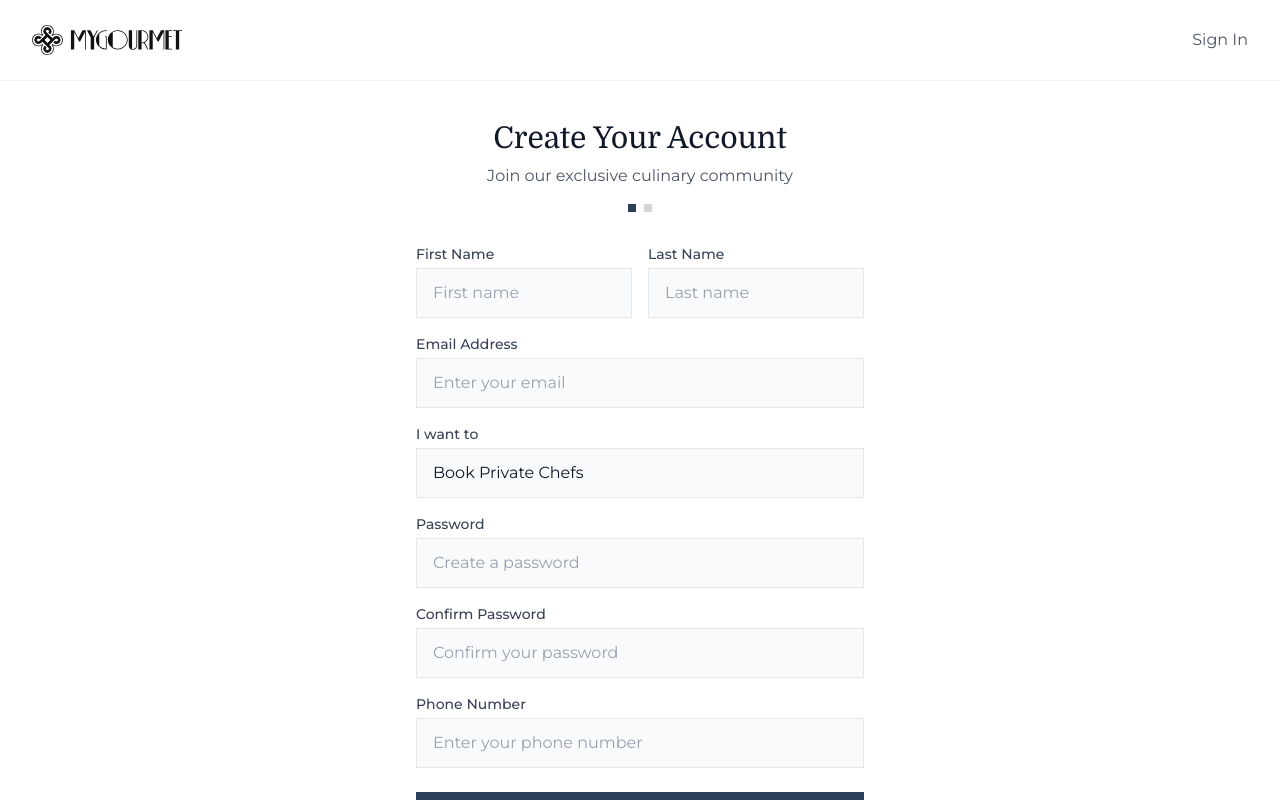
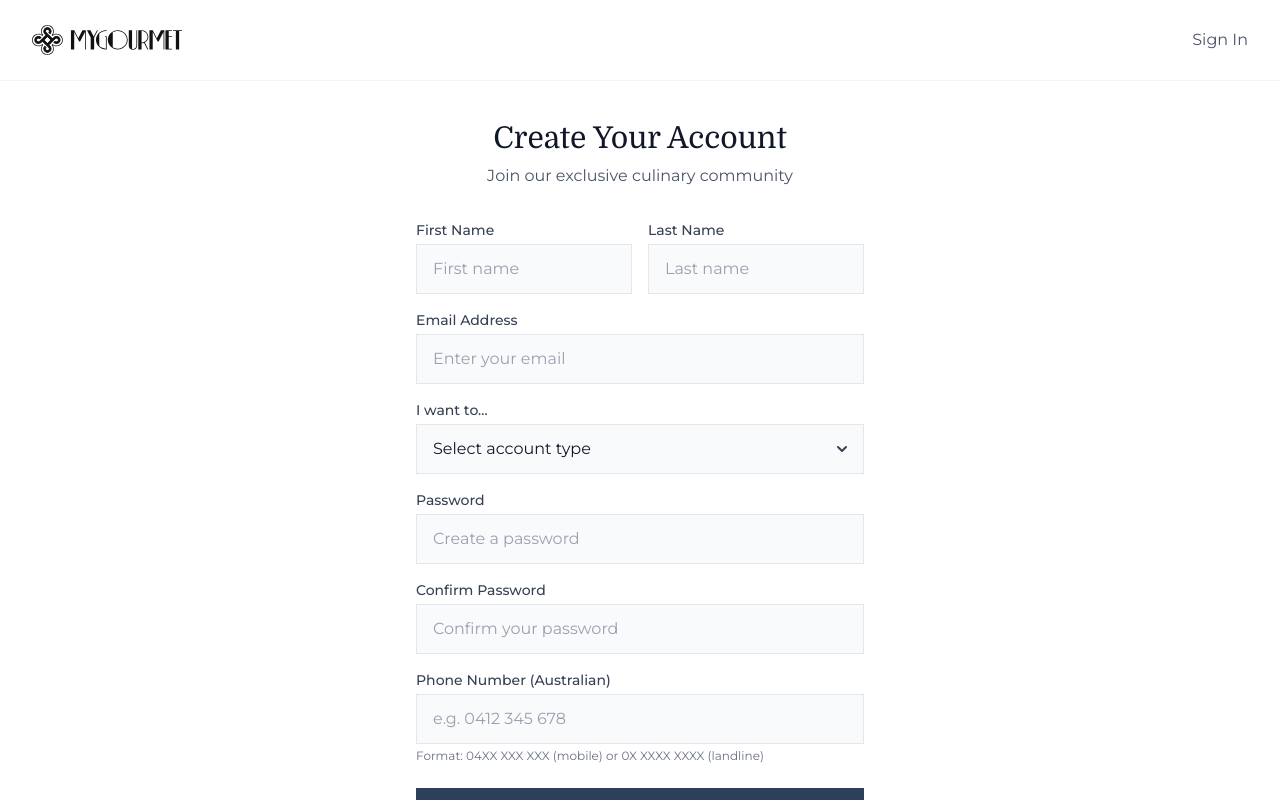
Before and after one commit to vincenth19/my-gourmet, a React (Vite) app: page /sign-up in a window 1280 px wide. Shown: the top 800 px of the page. Built offline with nearby package versions, Linux system fonts and the light colour scheme; no server answers.

Commit message:
feat, input validation for sign up

```diff
--- a/src/pages/SignUpPage.tsx
+++ b/src/pages/SignUpPage.tsx
@@ -1,4 +1,4 @@
-import { useState } from 'react';
+import { useState, useEffect } from 'react';
 import { Link, useNavigate } from 'react-router';
 import { motion } from 'framer-motion';
 import type { FormEvent, ChangeEvent } from 'react';
@@ -19,7 +19,7 @@ const SignUpPage = () => {
     firstName: '',
     lastName: '',
     phoneNumber: '',
-    userType: 'customer', // 'customer' or 'chef'
+    userType: '', // Empty default value
   });
 
   // State for payment method details
@@ -31,17 +31,88 @@ const SignUpPage = () => {
   });
 
   const [error, setError] = useState('');
+  const [passwordLengthError, setPasswordLengthError] = useState('');
+  const [passwordError, setPasswordError] = useState('');
+  const [phoneError, setPhoneError] = useState('');
   const [loading, setLoading] = useState(false);
   const navigate = useNavigate();
+
+  // Check password length on change
+  useEffect(() => {
+    if (formData.password) {
+      if (formData.password.length < 6) {
+        setPasswordLengthError('Password must be at least 6 characters');
+      } else {
+        setPasswordLengthError('');
+      }
+    } else {
+      setPasswordLengthError('');
+    }
+  }, [formData.password]);
+
+  // Check password match on change
+  useEffect(() => {
+    // Only validate if both fields have values
+    if (formData.password && formData.confirmPassword) {
+      if (formData.password !== formData.confirmPassword) {
+        setPasswordError('Passwords do not match');
+      } else {
+        setPasswordError('');
+      }
+    } else {
+      setPasswordError('');
+    }
+  }, [formData.password, formData.confirmPassword]);
+
+  // Validate Australian phone number
+  useEffect(() => {
+    if (formData.phoneNumber) {
+      // Remove spaces, dashes, and parentheses for validation
+      const cleanPhone = formData.phoneNumber.replace(/[\s\-()]/g, '');
+
+      // Australian mobile numbers start with 04 and are 10 digits
+      // Landlines can start with 02, 03, 07, 08 and are 10 digits
+      // International format with +61 is also allowed (11 digits after removing the +)
+      const isValidAusMobile = /^(04\d{8})$/.test(cleanPhone);
+      const isValidAusLandline = /^(0[2378]\d{8})$/.test(cleanPhone);
+      const isValidAusIntl = /^(\+?61\d{9})$/.test(cleanPhone);
+
+      if (!(isValidAusMobile || isValidAusLandline || isValidAusIntl)) {
+        setPhoneError('Please enter a valid Australian phone number');
+      } else {
+        setPhoneError('');
+      }
+    } else {
+      setPhoneError('');
+    }
+  }, [formData.phoneNumber]);
 
   // Go to next step
   const handleContinue = (e: FormEvent) => {
     e.preventDefault();
     setError('');
 
-    // Validate first step
+    // Validate required fields
+    if (!formData.userType) {
+      setError('Please select an account type');
+      return;
+    }
+
+    // Validate password length
+    if (formData.password.length < 6) {
+      setError('Password must be at least 6 characters');
+      return;
+    }
+
+    // Validate password match
     if (formData.password !== formData.confirmPassword) {
       setError('Passwords do not match');
+      return;
+    }
+
+    // Validate phone number
+    if (phoneError) {
+      setError(phoneError);
       return;
     }
 
@@ -73,6 +144,27 @@ const SignUpPage = () => {
     e.preventDefault();
     setError('');
     setLoading(true);
+
+    // Validate account type again for safety
+    if (!formData.userType) {
+      setError('Please select an account type');
+      setLoading(false);
+      return;
+    }
+
+    // Validate password length again for safety
+    if (formData.password.length < 6) {
+      setError('Password must be at least 6 characters');
+      setLoading(false);
+      return;
+    }
+
+    // Validate phone number again for safety
+    if (phoneError) {
+      setError(phoneError);
+      setLoading(false);
+      return;
+    }
 
     try {
       // Sign up the user in Supabase with metadata for profile creation
@@ -188,19 +280,28 @@ const SignUpPage = () => {
 
         <div>
           <label htmlFor="userType" className="block text-sm font-medium text-gray-700 mb-1">
-            I want to
+            I want to...
           </label>
+          <div className="relative">
             <select
               id="userType"
               name="userType"
               value={formData.userType}
               onChange={handleChange}
-            className="appearance-none relative block w-full px-4 py-3 bg-gray-50 border border-gray-200  text-gray-900 focus:outline-none focus:ring-2 focus:ring-navy focus:border-transparent transition-colors duration-200"
+              required
+              className="appearance-none relative block w-full px-4 py-3 bg-gray-50 border border-gray-200 text-gray-900 focus:outline-none focus:ring-2 focus:ring-navy focus:border-transparent transition-colors duration-200 pr-10"
               disabled={loading}
             >
+              <option value="" disabled>Select account type</option>
               <option value="customer">Book Private Chefs</option>
               <option value="chef">Work as a Private Chef</option>
             </select>
+            <div className="pointer-events-none absolute inset-y-0 right-0 flex items-center px-3 text-gray-700">
+              <svg className="w-5 h-5" fill="currentColor" viewBox="0 0 20 20" xmlns="http://www.w3.org/2000/svg">
+                <path fillRule="evenodd" d="M5.293 7.293a1 1 0 011.414 0L10 10.586l3.293-3.293a1 1 0 111.414 1.414l-4 4a1 1 0 01-1.414 0l-4-4a1 1 0 010-1.414z" clipRule="evenodd" />
+              </svg>
+            </div>
+          </div>
         </div>
 
         <div>
@@ -214,10 +315,14 @@ const SignUpPage = () => {
             required
             value={formData.password}
             onChange={handleChange}
-            className="appearance-none relative block w-full px-4 py-3 bg-gray-50 border border-gray-200  text-gray-900 placeholder-gray-400 focus:outline-none focus:ring-2 focus:ring-navy focus:border-transparent transition-colors duration-200"
+            className={`appearance-none relative block w-full px-4 py-3 bg-gray-50 border ${passwordLengthError ? 'border-red-500' : 'border-gray-200'} text-gray-900 placeholder-gray-400 focus:outline-none focus:ring-2 focus:ring-navy focus:border-transparent transition-colors duration-200`}
             placeholder="Create a password"
             disabled={loading}
+            minLength={6}
           />
+          {passwordLengthError && (
+            <p className="mt-1 text-sm text-red-600">{passwordLengthError}</p>
+          )}
         </div>
 
         <div>
@@ -231,27 +336,36 @@ const SignUpPage = () => {
             required
             value={formData.confirmPassword}
             onChange={handleChange}
-            className="appearance-none relative block w-full px-4 py-3 bg-gray-50 border border-gray-200  text-gray-900 placeholder-gray-400 focus:outline-none focus:ring-2 focus:ring-navy focus:border-transparent transition-colors duration-200"
+            className={`appearance-none relative block w-full px-4 py-3 bg-gray-50 border ${passwordError ? 'border-red-500' : 'border-gray-200'} text-gray-900 placeholder-gray-400 focus:outline-none focus:ring-2 focus:ring-navy focus:border-transparent transition-colors duration-200`}
             placeholder="Confirm your password"
             disabled={loading}
           />
+          {passwordError && (
+            <p className="mt-1 text-sm text-red-600">{passwordError}</p>
+          )}
         </div>
 
         <div>
           <label htmlFor="phoneNumber" className="block text-sm font-medium text-gray-700 mb-1">
-            Phone Number
+            Phone Number (Australian)
           </label>
           <input
             id="phoneNumber"
             name="phoneNumber"
-            type="text"
+            type="tel"
             required
             value={formData.phoneNumber}
             onChange={handleChange}
-            className="appearance-none relative block w-full px-4 py-3 bg-gray-50 border border-gray-200  text-gray-900 placeholder-gray-400 focus:outline-none focus:ring-2 focus:ring-navy focus:border-transparent transition-colors duration-200"
-            placeholder="Enter your phone number"
+            className={`appearance-none relative block w-full px-4 py-3 bg-gray-50 border ${phoneError ? 'border-red-500' : 'border-gray-200'} text-gray-900 placeholder-gray-400 focus:outline-none focus:ring-2 focus:ring-navy focus:border-transparent transition-colors duration-200`}
+            placeholder="e.g. 0412 345 678"
             disabled={loading}
           />
+          {phoneError && (
+            <p className="mt-1 text-sm text-red-600">{phoneError}</p>
+          )}
+          <p className="mt-1 text-xs text-gray-500">
+            Format: 04XX XXX XXX (mobile) or 0X XXXX XXXX (landline)
+          </p>
         </div>
       </div>
 
@@ -259,7 +373,7 @@ const SignUpPage = () => {
         <button
           type="submit"
           className="group relative w-full flex justify-center py-3 px-4 border border-transparent  text-white bg-navy hover:bg-navy-light focus:outline-none focus:ring-2 focus:ring-offset-2 focus:ring-navy transition-colors duration-200 disabled:opacity-50 disabled:cursor-not-allowed"
-          disabled={loading}
+          disabled={loading || !!passwordError || !!passwordLengthError || !!phoneError}
         >
           {formData.userType === 'chef' ? 'Create Account' : 'Continue'}
         </button>
```
Lines whose indentation alone changed are shown as unchanged.
